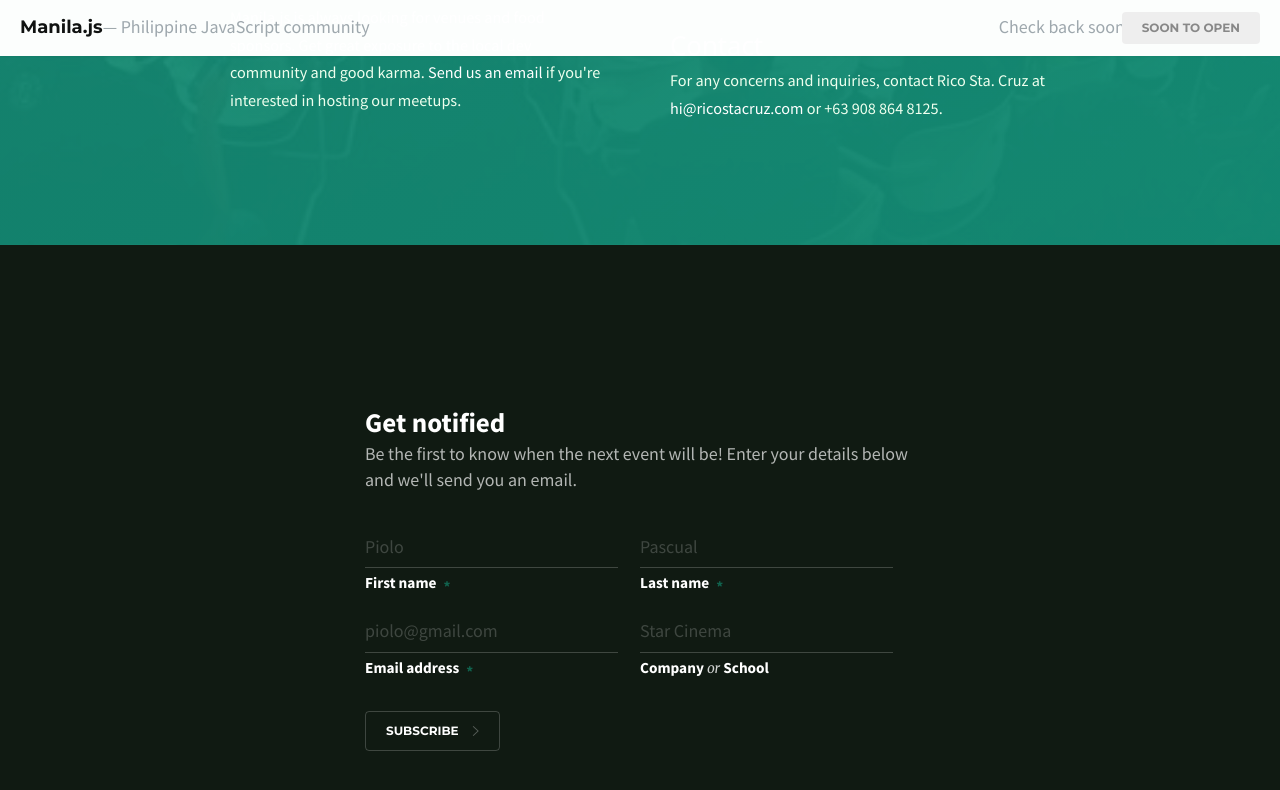
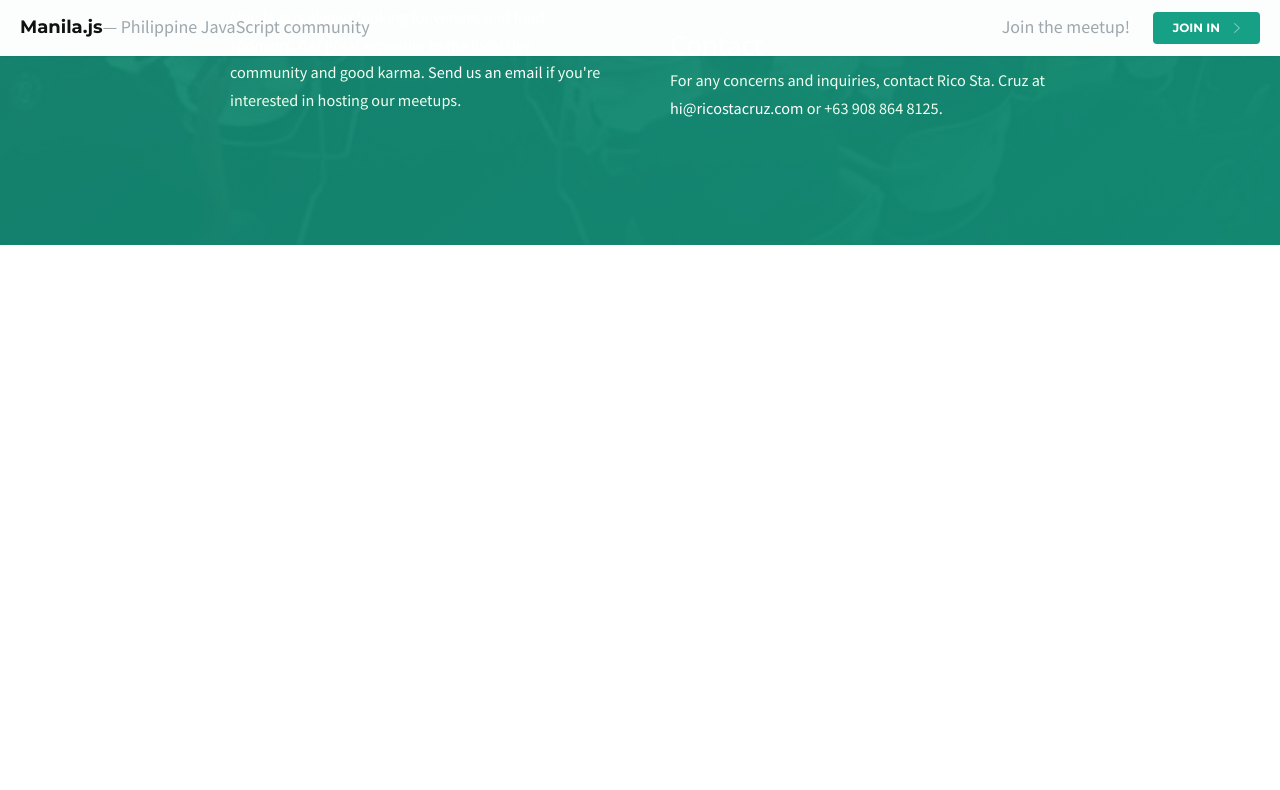
Before and after one commit to manilajs/manilajs.com, a Jekyll site: the page built from index.md, in a window 1280 px wide and 900 px high, scrolled down 3532 px. Shown: the top 790 px of the window. Built offline with Jekyll 4.4.1, drawn with Linux system fonts in a browser that asks for light colours; nearby versions of some CDN libraries; some web fonts are replaced; after the commit the page ends 3777 px from its top, so only the background shows below that; some of the changed lines change nothing that is shown; some of the changed text lies outside the part shown.

Commit message:
Aaaand open

```diff
--- a/index.md
+++ b/index.md
@@ -3,13 +3,15 @@ layout: event
 
 images:
   - http://manilajs.com/images/share/012-sky.png
+  - http://manilajs.com/images/share/012-testing.png
+  - http://manilajs.com/images/share/012-future-2.png
   - http://manilajs.com/images/share/012-landscape.png
-  - http://manilajs.com/images/share/012-white-a.png
-  # - http://manilajs.com/images/share/011-generic.png
-  # - http://manilajs.com/images/share/012-landscape.png
-  # - http://manilajs.com/images/share/012-white-b.png
-  # - http://manilajs.com/images/share/012-see-you-later.png
-  # - http://manilajs.com/images/share/012-see-you-later-2.png
+  # http://manilajs.com/images/share/012-white-a.png
+  # http://manilajs.com/images/share/011-generic.png
+  # http://manilajs.com/images/share/012-landscape.png
+  # http://manilajs.com/images/share/012-white-b.png
+  # http://manilajs.com/images/share/012-see-you-later.png
+  # http://manilajs.com/images/share/012-see-you-later-2.png
 
 event:
   series: "012"
@@ -22,8 +24,8 @@ mailchimp:
 
 registration:
   date: 2015-06-01
-  state: announce # announce | open | closed | over
-  signup: "" #http://goo.gl/forms/ar9Mxnjnny"
+  state: open # announce | open | closed | over
+  signup: "http://goo.gl/forms/mOzG0q7Vzf"
 
 hero:
   color: "#203a4f"
```
